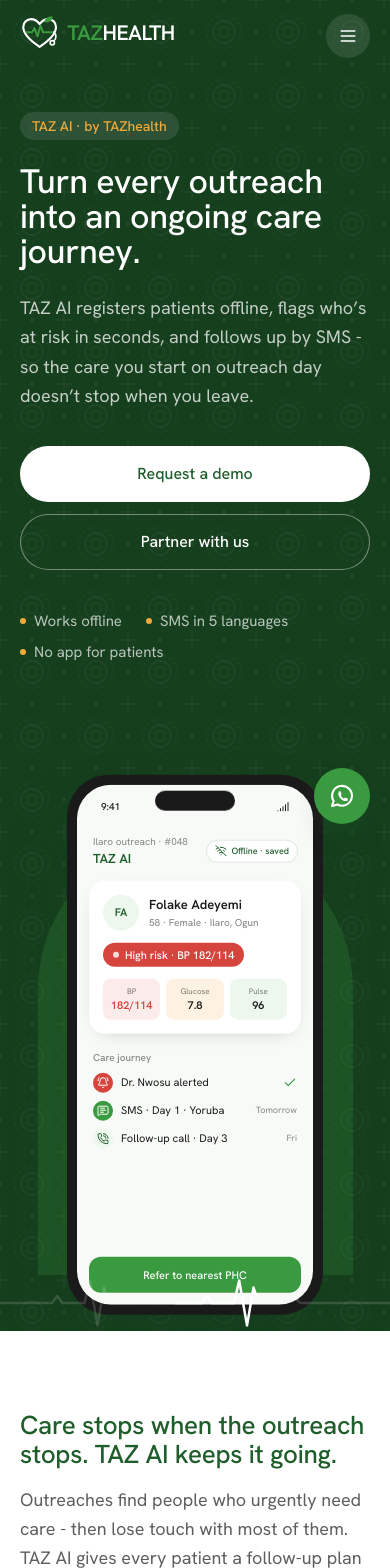
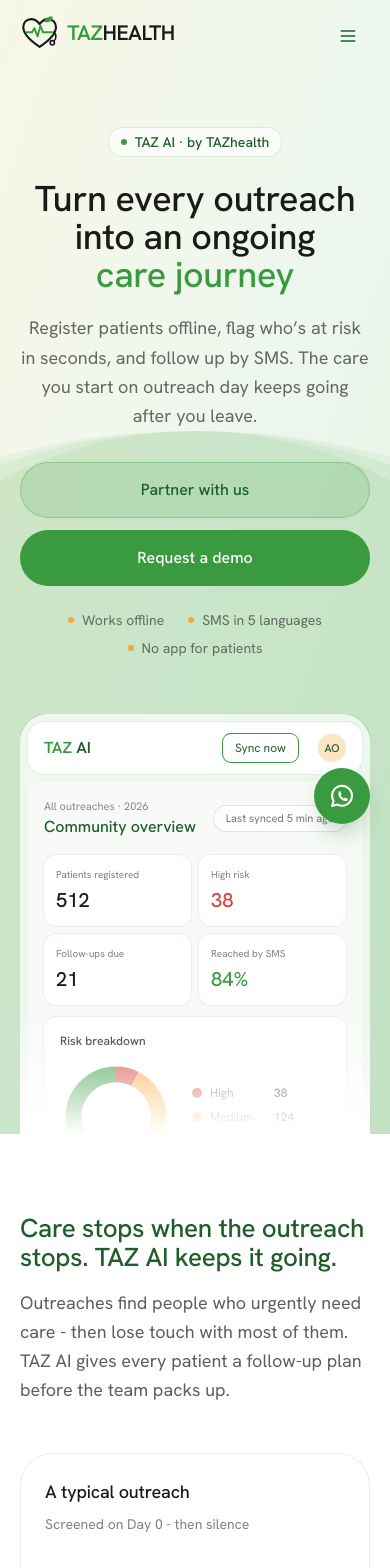
Before and after one commit to tazhealth/tazhealth, a Next.js app: page /taz-ai in a window 390 px wide. Shown: the top 1568 px of the page. Built offline with nearby package versions, Linux system fonts and the light colour scheme.

Commit message:
fix: update DARK_HERO_ROUTES initialization and refactor DashboardPreview component for improved responsiveness

```diff
--- a/components/layout/Navbar.tsx
+++ b/components/layout/Navbar.tsx
@@ -13,7 +13,7 @@
 import { cn } from '../../utils/cn';
 import { EASE } from '../../utils/motion';
 
-const DARK_HERO_ROUTES = ['/taz-ai'];
+const DARK_HERO_ROUTES: string[] = [];
 
 function isLinkActive(pathname: string, to: string) {
   return to === '/' ? pathname === '/' : pathname === to || pathname.startsWith(`${to}/`);
--- a/components/tazai/DashboardPreview.tsx
+++ b/components/tazai/DashboardPreview.tsx
@@ -52,15 +52,16 @@
 
 }
 
-export function DashboardPreview() {
-  return (
-    <div className="mx-auto w-full max-w-5xl">
-      <div className="rounded-t-[1.25rem] bg-ink p-2 sm:p-3">
+export function DashboardPreview({ frame = 'laptop' }: {frame?: 'laptop' | 'browser';}) {
+  const browser = frame === 'browser';
+  const screen =
   <div className="flex overflow-hidden rounded-xl bg-[#F7FAF7]" role="img" aria-label="TAZ AI community dashboard showing outreach statistics and risk breakdown">
           <aside className="hidden w-44 shrink-0 flex-col gap-1 bg-forest p-4 text-white md:flex" aria-hidden="true">
+            {!browser &&
       <p className="mb-4 text-sm font-semibold">
                 <span className="text-sun">TAZ</span> AI
               </p>
+      }
             {[
             { icon: LayoutDashboardIcon, label: 'Dashboard', active: true },
             { icon: UsersIcon, label: 'Patients' },
@@ -112,8 +113,10 @@
                 <p className="text-xs font-medium text-ink">Follow-ups completed per week</p>
                 <div className="mt-3 flex h-28 items-end gap-2">
                   {weekly.map((v, i) =>
-                  <div key={i} className="flex flex-1 flex-col items-center gap-1">
+                  <div key={i} className="flex h-full flex-1 flex-col items-center gap-1">
+                      <div className="flex w-full flex-1 items-end">
                         <div className={`w-full rounded-t-md ${i === weekly.length - 1 ? 'bg-leaf' : 'bg-leaf/30'}`} style={{ height: `${v}%` }} />
+                      </div>
                       <span className="text-[9px] text-ink/45">W{i + 1}</span>
                     </div>
                   )}
@@ -135,8 +138,31 @@
               </ul>
             </div>
           </div>
+        </div>;
+
+  if (browser) {
+    return (
+      <div className="mx-auto w-full max-w-5xl rounded-[1.75rem] bg-white/70 p-2 shadow-card ring-1 ring-forest/10 backdrop-blur sm:p-3">
+        <div className="mb-2 flex items-center justify-between gap-4 rounded-2xl bg-white px-4 py-3 ring-1 ring-ink/5 sm:mb-3 sm:px-5" aria-hidden="true">
+          <p className="text-base font-semibold text-forest">
+            <span className="text-leaf">TAZ</span> AI
+          </p>
+          <div className="flex items-center gap-5 text-xs text-ink/70">
+            <span className="hidden sm:inline">Patients</span>
+            <span className="hidden sm:inline">Outreaches</span>
+            <span className="hidden sm:inline">Reports</span>
+            <span className="rounded-lg px-3 py-1.5 text-forest ring-1 ring-leaf">Sync now</span>
+            <span className="flex h-7 w-7 items-center justify-center rounded-full bg-sun/30 text-[11px] font-medium text-forest">AO</span>
           </div>
         </div>
+        {screen}
+      </div>);
+
+  }
+
+  return (
+    <div className="mx-auto w-full max-w-5xl">
+      <div className="rounded-t-[1.25rem] bg-ink p-2 sm:p-3">{screen}</div>
       <div className="mx-auto h-4 w-[106%] -translate-x-[3%] rounded-b-2xl bg-[#D5DAD5]" aria-hidden="true" />
     </div>);
 
--- a/components/tazai/TazHero.tsx
+++ b/components/tazai/TazHero.tsx
@@ -4,59 +4,85 @@
 import { motion } from 'framer-motion';
 import { CloudUploadIcon, MessageSquareTextIcon } from 'lucide-react';
 import { ButtonLink } from '../ui/ButtonLink';
-import { EcgLine } from '../ui/EcgLine';
-import { PhoneMockup } from '../ui/PhoneMockup';
-import { PatientScreen } from './PatientScreen';
+import { DashboardPreview } from './DashboardPreview';
 import { EASE } from '../../utils/motion';
 
 const facts = ['Works offline', 'SMS in 5 languages', 'No app for patients'];
 
 export function TazHero() {
   return (
-    <section className="relative overflow-hidden bg-forest-dark pt-28 text-white lg:pt-32">
-      <div className="adire-light pointer-events-none absolute inset-0 opacity-[0.05]" aria-hidden="true" />
-      <div className="relative mx-auto grid max-w-7xl items-center gap-14 px-5 sm:px-8 lg:grid-cols-[1.1fr_0.9fr]">
-        <div className="pb-4 lg:pb-24">
+    <section className="relative overflow-hidden bg-gradient-to-br from-[#F6F7E6] via-mint to-[#E3F2E3] pt-32 lg:pt-40">
+      {/* Concentric arcs rising from behind the dashboard */}
+      <div className="pointer-events-none absolute inset-x-0 top-[38%] flex justify-center" aria-hidden="true">
+        {[1500, 1150, 820].map((size) =>
+        <div
+          key={size}
+          className="absolute rounded-full bg-leaf/[0.07]"
+          style={{ width: size, height: size }} />
+
+        )}
+      </div>
+
+      {/* Sun-yellow swoop behind the mockup */}
+      <svg
+        className="pointer-events-none absolute left-1/2 top-[34%] h-[900px] w-[1600px] -translate-x-1/2 sm:top-[30%]"
+        viewBox="0 0 1600 900"
+        fill="none"
+        aria-hidden="true">
+
+        <motion.path
+          d="M-40 560 C 120 420, 260 380, 330 470 C 400 560, 300 760, 150 820 M 1180 260 C 1320 120, 1480 150, 1500 330 C 1520 520, 1380 700, 1280 900"
+          stroke="#F2A93B"
+          strokeWidth="10"
+          strokeLinecap="round"
+          initial={{ pathLength: 0 }}
+          animate={{ pathLength: 1 }}
+          transition={{ duration: 1.6, ease: EASE, delay: 0.3 }} />
+
+      </svg>
+
+      <div className="relative mx-auto max-w-5xl px-5 text-center sm:px-8">
         <motion.p
-            className="inline-flex items-center gap-2 rounded-full bg-white/10 px-3 py-1 text-sm font-medium text-sun"
+          className="inline-flex items-center gap-2 rounded-full bg-white/70 px-3 py-1 text-sm font-medium text-forest ring-1 ring-forest/10"
           initial={{ opacity: 0, y: 12 }}
           animate={{ opacity: 1, y: 0 }}
           transition={{ duration: 0.4, ease: EASE }}>
 
+          <span className="h-1.5 w-1.5 rounded-full bg-leaf" aria-hidden="true" />
           TAZ AI · by TAZhealth
         </motion.p>
         <motion.h1
-            className="mt-6 text-[34px] leading-[1.03] sm:text-5xl lg:text-[56px]"
+          className="mx-auto mt-6 max-w-4xl text-balance text-[36px] font-semibold leading-[1.05] tracking-tight text-ink sm:text-5xl lg:text-[64px]"
           initial={{ opacity: 0, y: 24 }}
           animate={{ opacity: 1, y: 0 }}
           transition={{ duration: 0.55, ease: EASE, delay: 0.05 }}>
 
-            Turn every outreach into an ongoing care journey.
+          Turn every outreach into an ongoing <span className="text-leaf">care journey</span>
         </motion.h1>
         <motion.p
-            className="mt-6 max-w-xl text-lg leading-relaxed text-white/75 sm:text-xl"
+          className="mx-auto mt-5 max-w-2xl text-lg leading-relaxed text-ink/65"
           initial={{ opacity: 0, y: 20 }}
           animate={{ opacity: 1, y: 0 }}
           transition={{ duration: 0.5, ease: EASE, delay: 0.15 }}>
 
-            TAZ AI registers patients offline, flags who’s at risk in seconds, and follows up by SMS - so the care you
-            start on outreach day doesn’t stop when you leave.
+          Register patients offline, flag who’s at risk in seconds, and follow up by SMS. The care you start on outreach
+          day keeps going after you leave.
         </motion.p>
         <motion.div
-            className="mt-9 flex flex-col gap-3 sm:flex-row"
+          className="mt-8 flex flex-col justify-center gap-3 sm:flex-row"
           initial={{ opacity: 0, y: 16 }}
           animate={{ opacity: 1, y: 0 }}
           transition={{ duration: 0.45, ease: EASE, delay: 0.25 }}>
 
-            <ButtonLink href="#demo" variant="light" size="lg">
+          <ButtonLink to="/get-involved#partner" variant="secondary" size="lg" className="bg-leaf/15 ring-leaf/30">
+            Partner with us
+          </ButtonLink>
+          <ButtonLink href="#demo" size="lg">
             Request a demo
-            </ButtonLink>
-            <ButtonLink to="/get-involved#partner" variant="outlineLight" size="lg">
-              Partner with us
           </ButtonLink>
         </motion.div>
         <motion.ul
-            className="mt-10 flex flex-wrap gap-x-6 gap-y-2 text-[15px] text-white/70"
+          className="mt-6 flex flex-wrap justify-center gap-x-6 gap-y-2 text-sm text-ink/60"
           initial={{ opacity: 0 }}
           animate={{ opacity: 1 }}
           transition={{ duration: 0.4, delay: 0.4 }}>
@@ -71,22 +97,21 @@
       </div>
 
       <motion.div
-          className="relative flex justify-center self-end"
-          initial={{ opacity: 0, y: 40 }}
+        className="relative mx-auto mt-14 max-w-6xl px-5 sm:px-8 lg:mt-16"
+        initial={{ opacity: 0, y: 48 }}
         animate={{ opacity: 1, y: 0 }}
-          transition={{ duration: 0.6, ease: EASE, delay: 0.15 }}>
+        transition={{ duration: 0.7, ease: EASE, delay: 0.3 }}>
 
-          <div className="absolute bottom-0 h-[82%] w-[90%] max-w-[400px] rounded-t-full bg-leaf/25" aria-hidden="true" />
-          <div className="relative translate-y-12">
-            <PhoneMockup float>
-              <PatientScreen />
-            </PhoneMockup>
+        <div className="relative max-h-[420px] overflow-hidden sm:max-h-[520px] lg:max-h-[560px]">
+          <DashboardPreview frame="browser" />
+          <div className="pointer-events-none absolute inset-x-0 bottom-0 h-32 bg-gradient-to-t from-white to-transparent" aria-hidden="true" />
         </div>
+
         <motion.div
-            className="absolute left-0 top-[22%] hidden items-center gap-2.5 rounded-2xl bg-white p-3 text-ink shadow-card sm:flex lg:-left-6"
+          className="absolute -left-2 top-[72%] hidden items-center gap-2.5 rounded-2xl bg-white p-3 text-left shadow-card lg:flex"
           initial={{ opacity: 0, x: -16 }}
           animate={{ opacity: 1, x: 0 }}
-            transition={{ duration: 0.45, ease: EASE, delay: 0.7 }}>
+          transition={{ duration: 0.45, ease: EASE, delay: 0.9 }}>
 
           <span className="flex h-9 w-9 items-center justify-center rounded-xl bg-mint text-leaf">
             <MessageSquareTextIcon className="h-4 w-4" aria-hidden="true" />
@@ -97,10 +122,10 @@
           </span>
         </motion.div>
         <motion.div
-            className="absolute bottom-[30%] right-0 hidden items-center gap-2.5 rounded-2xl bg-white p-3 text-ink shadow-card sm:flex lg:-right-4"
+          className="absolute -right-2 top-[18%] hidden items-center gap-2.5 rounded-2xl bg-white p-3 text-left shadow-card lg:flex"
           initial={{ opacity: 0, x: 16 }}
           animate={{ opacity: 1, x: 0 }}
-            transition={{ duration: 0.45, ease: EASE, delay: 0.85 }}>
+          transition={{ duration: 0.45, ease: EASE, delay: 1.05 }}>
 
           <span className="flex h-9 w-9 items-center justify-center rounded-xl bg-sun/20 text-forest">
             <CloudUploadIcon className="h-4 w-4" aria-hidden="true" />
@@ -111,8 +136,6 @@
           </span>
         </motion.div>
       </motion.div>
-      </div>
-      <EcgLine tone="white" className="relative z-10 h-14" baseOpacity={0.15} />
     </section>);
 
 }
```
Lines whose indentation alone changed are shown as unchanged.
